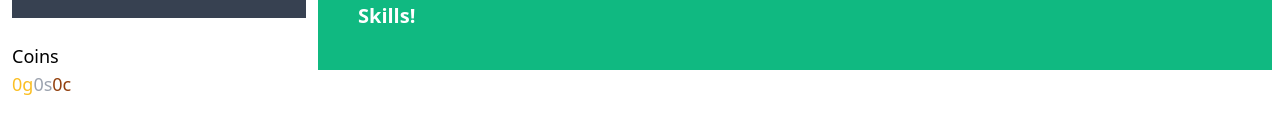
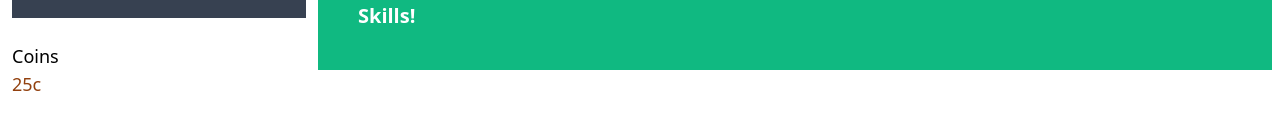
Before and after one commit to Landon345/Idle-Fishing, a Svelte app: page / in a window 1280 px wide. Shown: the part 162-300 px from the top of the page. Built offline with nearby package versions, Linux system fonts and the light colour scheme.

Commit message:
Hooks coins up to income and formats coins

```diff
--- a/src/App.svelte
+++ b/src/App.svelte
@@ -8,6 +8,7 @@
 
   import {
     calculatedAge,
+    coinAmounts,
     createData,
     loadGameData,
     saveGameData,
@@ -28,9 +29,11 @@
   let selectedTab: Tab = "skills";
 
   let data_value: GameDataType;
+  let coins;
 
   GameData.subscribe((data) => {
     data_value = data;
+    coins = coinAmounts(data.coins);
   });
 
   const updateGame = () => {
@@ -82,9 +85,16 @@
       <div class="m-3 flex flex-col">
         <p class="text-lg">Coins</p>
         <span class="flex">
-          <p class="text-lg text-yellow-400">{0}g</p>
-          <p class="text-lg text-gray-400">{0}s</p>
-          <p class="text-lg text-yellow-800">{0}c</p>
+          {#if coins.p > 0}
+            <p class="text-lg text-blue-500 w-1/4">{coins.p}g</p>
+          {/if}
+          {#if coins.g > 0}
+            <p class="text-lg text-yellow-400 w-1/4">{coins.g}g</p>
+          {/if}
+          {#if coins.s > 0}
+            <p class="text-lg text-gray-300 w-1/4">{coins.s}s</p>
+          {/if}
+          <p class="text-lg text-yellow-800 w-1/4">{coins.c}c</p>
         </span>
       </div>
     </div>
--- a/src/functions.ts
+++ b/src/functions.ts
@@ -102,26 +102,26 @@ export function format(number) {
   return scaled.toFixed(1) + suffix;
 }
 
-export function formatCoins(coins) {
+export function coinAmounts(coins: number): {
+  p: number;
+  g: number;
+  s: number;
+  c: number;
+} {
+  let coinsObj: any = {};
+
   let tiers = ["p", "g", "s"];
-  let colors = {
-    p: "#79b9c7",
-    g: "#E5C100",
-    s: "#a8a8a8",
-    c: "#a15c2f",
-  };
   let leftOver = coins;
   let i = 0;
   for (let tier of tiers) {
     let x = Math.floor(leftOver / Math.pow(10, (tiers.length - i) * 2));
     leftOver = Math.floor(leftOver - x * Math.pow(10, (tiers.length - i) * 2));
-    let text = format(String(x)) + tier + " ";
+    coinsObj[tier] = x;
     i += 1;
   }
-  if (leftOver == 0 && coins > 0) {
-    return;
-  }
-  let text = String(Math.floor(leftOver)) + "c";
+  coinsObj["c"] = leftOver;
+  console.log(`coinsObj`, coinsObj);
+  return coinsObj;
 }
 
 export function replaceSaveDict(dict, saveDict) {
--- a/src/gameData.ts
+++ b/src/gameData.ts
@@ -75,9 +75,14 @@ export const setCurrentlyFishing = (fishingKey: string) => {
 export const updateCurrentFish = () => {
   GameData.update((data) => {
     let fish = data.currentlyFishing || data.fishingData.get("Black Drum");
-    // fish.increaseXp();
     data.fishingData.get(fish.name).increaseXp();
-    return { ...data, fishingData: data.fishingData, currentlyFishing: fish };
+
+    return {
+      ...data,
+      fishingData: data.fishingData,
+      currentlyFishing: fish,
+      coins: (data.coins += applySpeed(fish.income)),
+    };
   });
 };
 
```
